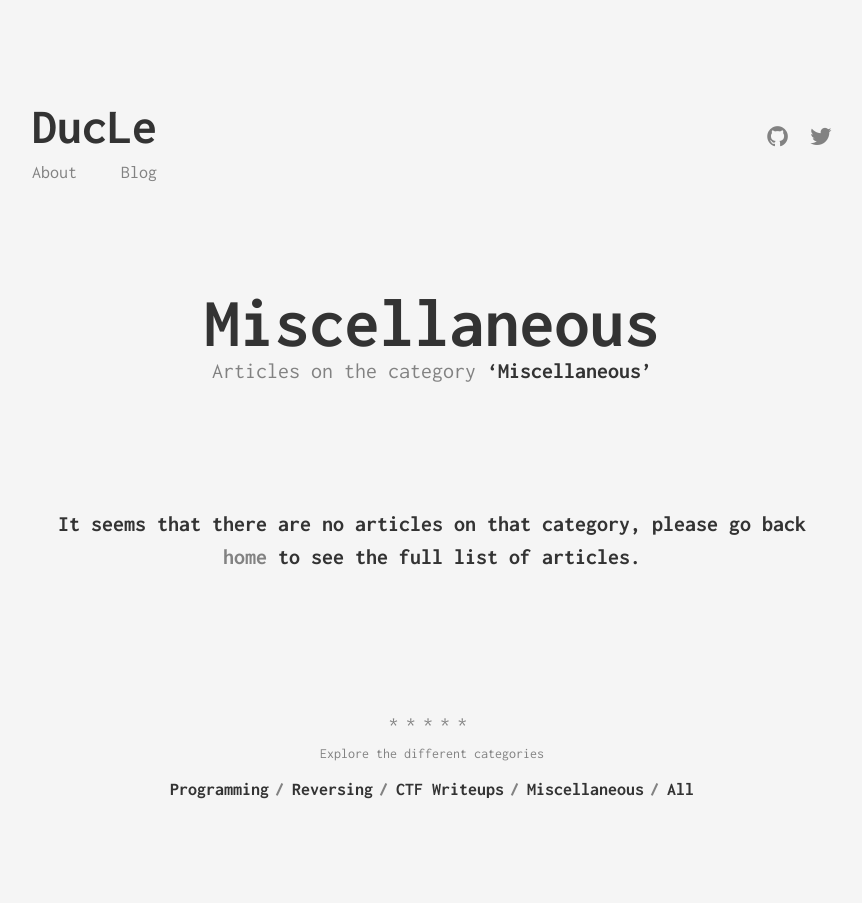
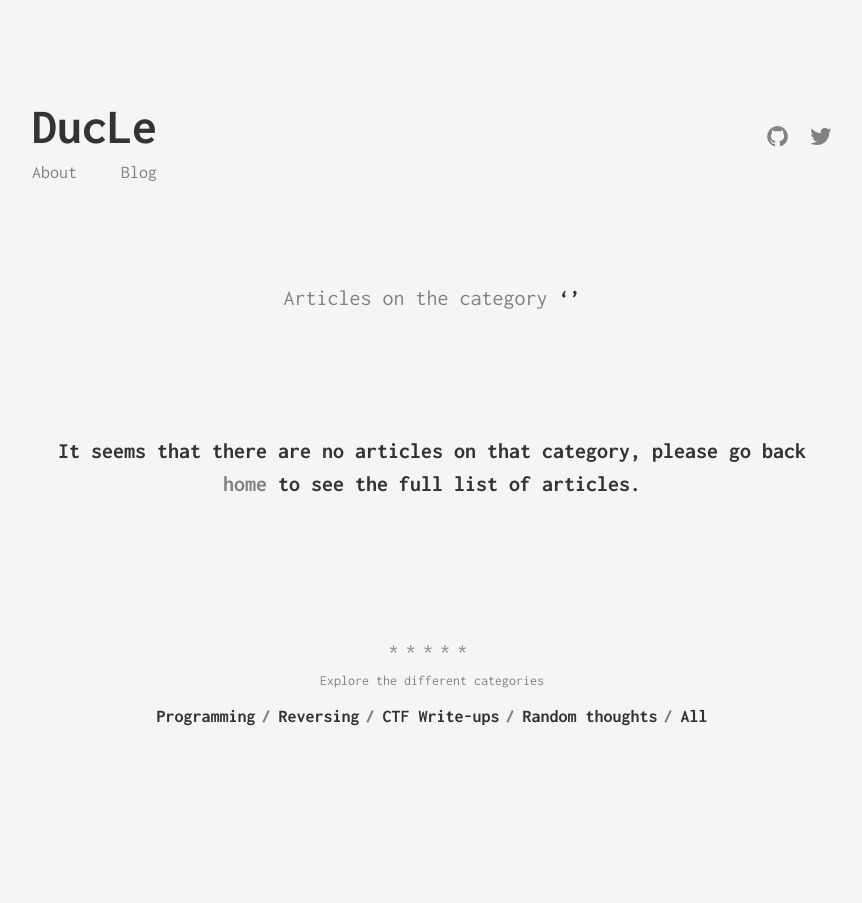
Before and after one commit to duc-le/duc-le.github.io, a Jekyll site: the page built from categories/misc.html, in a window 1280 px wide. Shown: the whole page, without its empty margins (208-1070 px from the left). Built offline with Jekyll 4.4.1, drawn with Linux system fonts in a browser that asks for light colours.

Commit message:
Change categories

```diff
--- a/_data/categories.yml
+++ b/_data/categories.yml
@@ -5,7 +5,7 @@
   name: Reversing
 
 - slug: ctf-writeups
-  name: CTF Writeups
+  name: CTF Write-ups
 
-- slug: misc
-  name: Miscellaneous
+- slug: random-thoughts
+  name: Random thoughts
--- /dev/null
+++ b/categories/random-thoughts.html
@@ -0,0 +1,5 @@
+---
+layout: category
+category: random-thoughts
+permalink: /categories/random-thoughts/
+---
```
